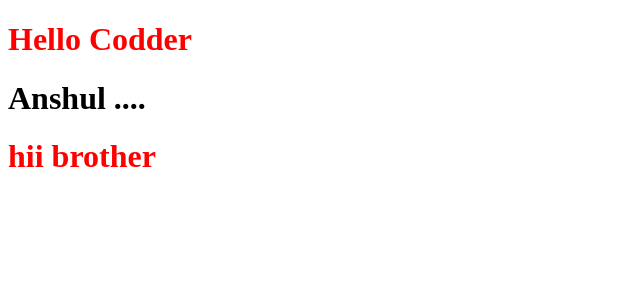
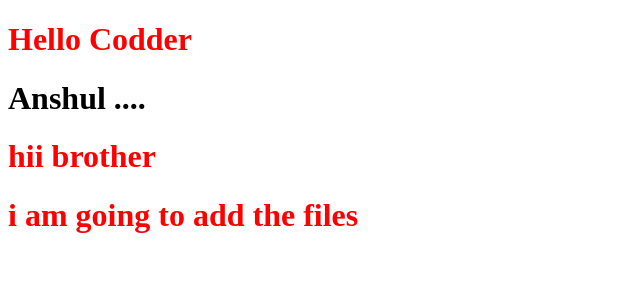
Before and after one commit to Suhag2001/Angular-Practice, an Angular app: page / in a window 1280 px wide. Shown: the top 300 px of the page, without its empty margins (0-640 px from the left). Built offline with nearby package versions, Linux system fonts and the light colour scheme.

Commit message:
commponet chages

```diff
--- a/src/app/app.component.html
+++ b/src/app/app.component.html
@@ -3,3 +3,6 @@
 <app-nav></app-nav>
 
 <h1>hii  brother</h1>
+
+
+<h1> i am going to add the files</h1>
```
